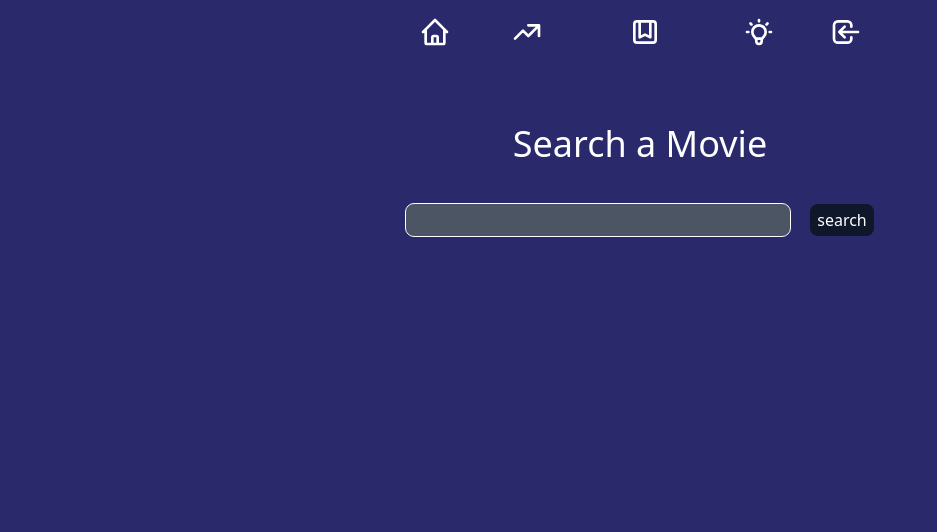
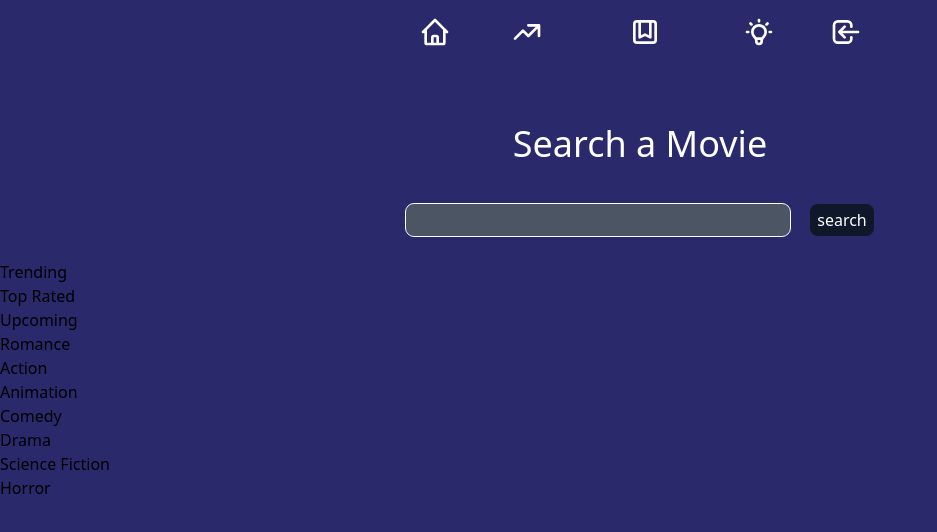
Before and after one commit to ramazankarisan/movie-search-api, a React (Create React App) app: page / in a window 1280 px wide. Shown: the top 532 px of the page, without its empty margins (0-937 px from the left). Built offline with nearby package versions, Linux system fonts and the light colour scheme.

Commit message:
NavbarTrends created

```diff
--- a/src/App.js
+++ b/src/App.js
@@ -1,6 +1,6 @@
-
 import './App.css';
 import Header from './components/Header';
+import NavbarTrends from './components/NavbarTrends';
 import SearchBar from './components/SearchBar';
 
 function App() {
@@ -12,6 +12,7 @@ function App() {
       {/* searchbar */}
       <SearchBar />
       {/* trends navbar */}
+      <NavbarTrends />
       {/* results */}
     </>
   );
--- /dev/null
+++ b/src/components/NavbarTrends.js
@@ -0,0 +1,16 @@
+import React from 'react';
+import { requests } from "../API/requests"
+
+const NavbarTrends = () => {
+
+  return <>
+
+    {Object.entries(requests).map(([key, { title, url }]) => {
+      return (
+        <h2 key={title}> {title}</h2>
+      )
+    })}
+  </>;
+};
+
+export default NavbarTrends;
```
